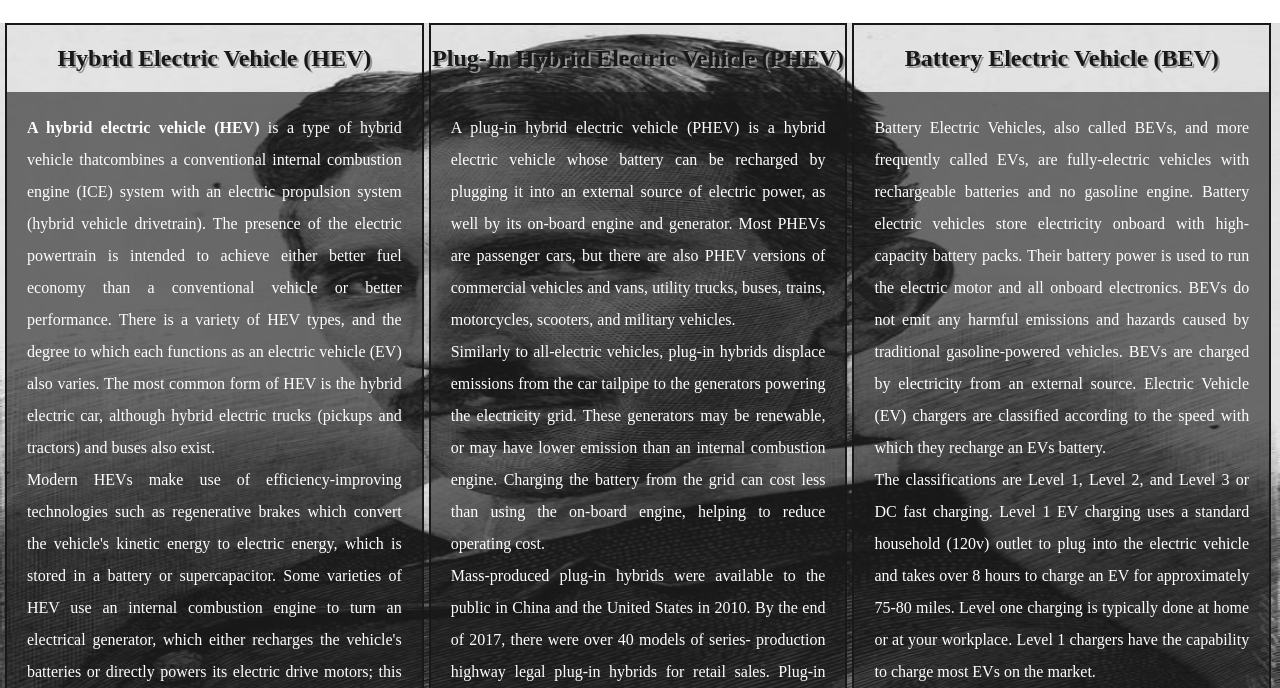
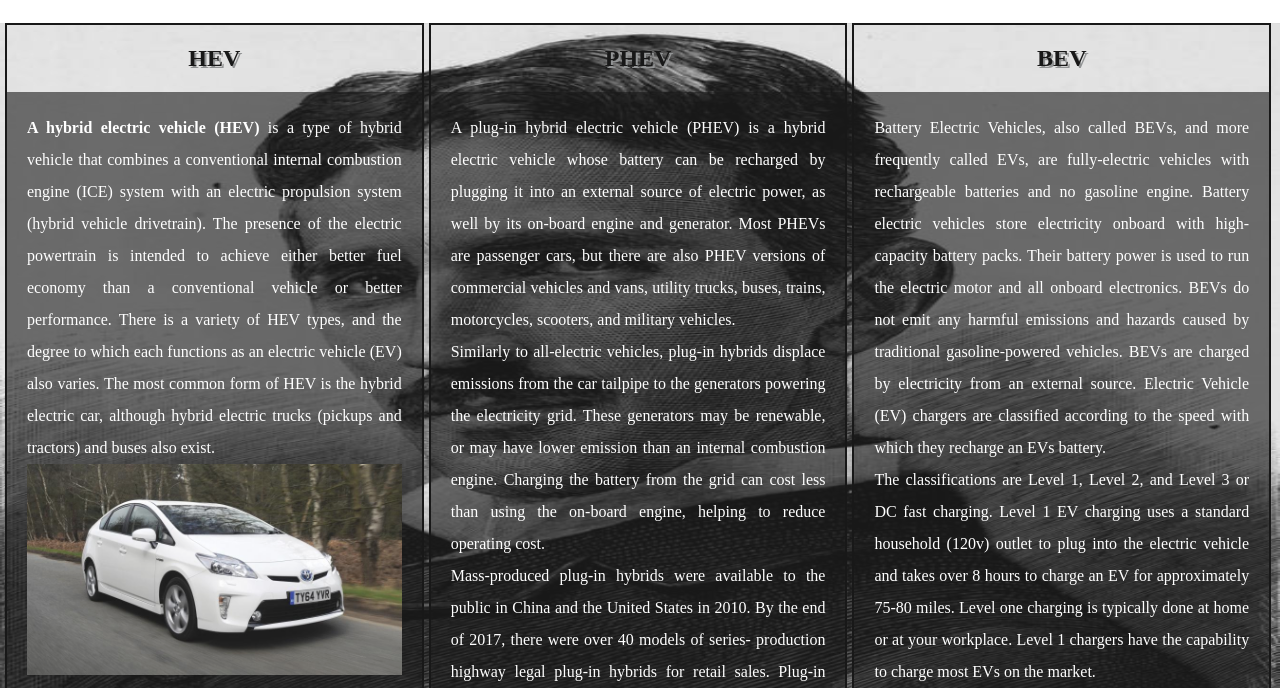
Before and after one commit to mustangrog/Roger-Dungan-Capstone-Project, a website: page learn/index.html in a window 1280 px wide. Shown: the part 112-800 px from the top of the page. Drawn offline with nearby package versions, Linux system fonts and the light colour scheme.

Commit message:
Add <img> tags to HEV <p> of HTML

```diff
--- a/learn/index.html
+++ b/learn/index.html
@@ -35,12 +35,12 @@
       </div>
     </header>
     <main>
-      <div class="row">
+       <div class="row">
           <div class="column">
-              <h2>Hybrid Electric Vehicle (HEV)</h2>
+              <h2>HEV</h2>
               <p>
                   <strong>A hybrid electric vehicle (HEV)</strong> is a type of
-                  hybrid vehicle thatcombines a conventional internal combustion
+                  hybrid vehicle that combines a conventional internal combustion
                   engine (ICE) system with an electric propulsion system (hybrid vehicle drivetrain).
                   The presence of the electric powertrain is intended to achieve
                   either better fuel economy than a conventional vehicle or better
@@ -48,6 +48,8 @@
                   which each functions as an electric vehicle (EV) also varies.
                   The most common form of HEV is the hybrid electric car, although
                   hybrid electric trucks (pickups and tractors) and buses also exist.
+                  <br>
+                  <img src="../prius.jpg" class="learnPrius" alt="image of Toyota Prius" title="A Toyota Prius">
                   <br>
                   Modern HEVs make use of efficiency-improving technologies such as
                   regenerative brakes which convert the vehicle's kinetic energy to
@@ -62,7 +64,8 @@
                   engine is usually smaller than that of a gasoline-powered vehicle.
                   If the engine is not used to drive the car directly, it can be geared
                   to run at maximum efficiency, further improving fuel economy.
-                  <br>
+                  <br><img src="../insight.jpg" class="learnInsight" alt="image of Honda Insight"
+                  title="A Honda Insight">
                   <strong>Types of Powertrains:</strong>
                   <br>
                   In parallel hybrids, the ICE and the electric motor are both connected to
@@ -100,7 +103,7 @@
               <a href="#" class="cta-btn">Read More!</a>
           </div>
           <div class="column">
-              <h2>Plug-In Hybrid Electric Vehicle (PHEV)</h2>
+              <h2>PHEV</h2>
               <p>
                   A plug-in hybrid electric vehicle (PHEV) is a hybrid electric vehicle whose battery
                   can be recharged by plugging it into an external source of electric power, as well
@@ -151,7 +154,7 @@
               <a href="#" class="cta-btn">Read More!</a>
           </div>
           <div class="column">
-              <h2>Battery Electric Vehicle (BEV)</h2>
+              <h2>BEV</h2>
               <p>
                   Battery Electric Vehicles, also called BEVs, and more frequently called EVs, are fully-electric
                   vehicles with rechargeable batteries and no gasoline engine. Battery electric vehicles store
@@ -178,8 +181,7 @@
                   the Nissan Leaf with global sales of over 300,000 units, followed by the Tesla Model S
                   with more than 200,000 units delivered worldwide.
                 <br>
-
-              </p>
+               </p>
               <!--CTA=Call To Action-->
               <a href="#" class="cta-btn">Read More!</a>
           </div>
```
